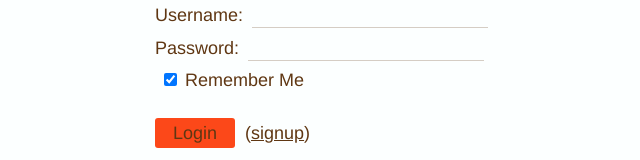
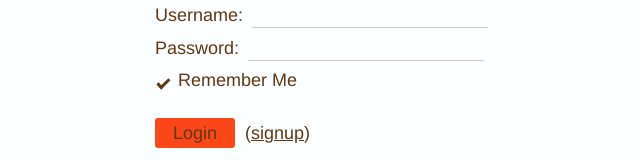
Before and after one commit to bmatcuk/climbing-wall, a Preact app: page / in a window 1280 px wide. Shown: the part 129-289 px from the top of the page, without its empty margins (0-640 px from the left). Built offline with nearby package versions, Linux system fonts and the light colour scheme; a web font is replaced by a local one.

Commit message:
better checkbox, some other improvements

```diff
--- /dev/null
+++ b/src/Checkbox.tsx
@@ -0,0 +1,30 @@
+import type { FunctionComponent } from "preact"
+
+import styles from "./checkbox.module.css"
+
+type Props = {
+  checked: boolean
+  class?: string
+  disabled: boolean
+  onChange(evt: Event): void
+}
+
+const Checkbox: FunctionComponent<Props> = ({
+  checked,
+  class: className,
+  disabled,
+  onChange,
+}) => (
+  <>
+    <input
+      class={`${styles.checkbox} ${className ? className : ""}`}
+      type="checkbox"
+      checked={checked}
+      disabled={disabled}
+      onChange={onChange}
+    />
+    <span></span>
+  </>
+)
+
+export default Checkbox
--- a/src/Dashboard.tsx
+++ b/src/Dashboard.tsx
@@ -368,7 +368,7 @@ const Dashboard: FunctionComponent<Props> = ({ jwt, user }) => {
       </header>
       {(sections.get(selectedRoomId) || []).map((section) => (
         <section key={`section${section.id}`}>
-          <header>
+          <header class={styles.sticky}>
             <h2>{section.name}</h2>
           </header>
           {(subsections.get(section.id) || []).map((subsection) => (
--- a/src/EditRouteItem.tsx
+++ b/src/EditRouteItem.tsx
@@ -453,6 +453,7 @@ const EditRouteItem: FunctionComponent<Props> = ({
         </form>
       ) : (
         <label onClick={toggleEditing}>
+          <span class={styles.pencil}>&#9998;</span>
           <RouteItemDisplay route={route} setters={setters} toprope={toprope} />
         </label>
       )}
--- a/src/Login.tsx
+++ b/src/Login.tsx
@@ -1,6 +1,7 @@
 import type { FunctionComponent } from "preact"
 import { useCallback, useState } from "preact/hooks"
 
+import Checkbox from "./Checkbox"
 import { User, createUser, login as loginUser } from "./api/user"
 
 type Props = {
@@ -111,13 +112,12 @@ const Login: FunctionComponent<Props> = ({ setUser, setJwt }) => {
             </label>
           )}
           <label>
-            <input
-              type="checkbox"
+            <Checkbox
               onChange={updateRememberMe}
               checked={rememberMe}
               disabled={submitting}
-            />{" "}
-            Remember Me
+            />
+            &nbsp;Remember Me
           </label>
           <input
             type="submit"
--- a/src/RouteItem.tsx
+++ b/src/RouteItem.tsx
@@ -2,6 +2,7 @@ import type { FunctionComponent } from "preact"
 import { useCallback, useState } from "preact/hooks"
 
 import type { Route, Setter, CompletedRoute } from "./api/routes"
+import Checkbox from "./Checkbox"
 import RouteItemDisplay from "./RouteItemDisplay"
 
 import styles from "./routeitem.module.css"
@@ -38,8 +39,7 @@ const RouteItem: FunctionComponent<Props> = ({
   return (
     <li class={styles["route-item"]}>
       <label>
-        <input
-          type="checkbox"
+        <Checkbox
           checked={Boolean(completed)}
           onChange={toggle}
           disabled={toggling}
--- a/src/RouteItemDisplay.tsx
+++ b/src/RouteItemDisplay.tsx
@@ -2,6 +2,7 @@ import type { FunctionComponent } from "preact"
 
 import { Route, NewRoute, Setter, isRouteSaved } from "./api/routes"
 import RouteColors from "./RouteColors"
+import styles from "./routeitem.module.css"
 
 type Props = {
   route: NewRoute | Route
@@ -51,17 +52,19 @@ const RouteItemDisplay: FunctionComponent<Props> = ({
   toprope,
 }) => (
   <>
-    <strong>
+    <span>
       <RouteColors
         color1={route.color1}
         color2={route.color2}
         symbol={route.symbol}
       />
+    </span>
+    <strong>
       {difficultyToString(route.difficulty, route.difficulty_mod, toprope)}
     </strong>
-    &nbsp;
-    {isRouteSaved(route) ? route.description : <em>Add New Route</em>}
-    &nbsp;
+    <span class={styles.description}>
+      {isRouteSaved(route) ? route.description : <em>Add New Route</em>}
+    </span>
     {route.setter2_id ? (
       <small>
         <SetterAbbr setter={setters.get(route.setter1_id)} />
@@ -75,7 +78,6 @@ const RouteItemDisplay: FunctionComponent<Props> = ({
     )}
     {route.set_on && (
       <small>
-        &nbsp;
         {Number(route.set_on.substr(5, 2))}/{Number(route.set_on.substr(8, 2))}
       </small>
     )}
--- /dev/null
+++ b/src/checkbox.module.css
@@ -0,0 +1,47 @@
+.checkbox {
+  display: none;
+}
+
+.checkbox + span {
+  display: inline-block;
+  position: relative;
+  width: 1em;
+}
+
+.checkbox + span::before {
+  display: inline-block;
+  border-radius: 3px;
+  border: 2px solid var(--neutral-color);
+  box-sizing: border-box;
+  transition: opacity 0.5s;
+  opacity: 0.5;
+  content: " ";
+  height: 1em;
+  width: 1em;
+  vertical-align: middle;
+}
+
+.checkbox + span::after {
+  display: block;
+  content: " ";
+  box-sizing: border-box;
+  border-color: var(--neutral-color);
+  border-style: solid;
+  border-width: 0 3px 3px 0;
+  transform: rotate(45deg);
+  transition: opacity 0.5s;
+  opacity: 0;
+  position: absolute;
+  top: 0.3em;
+  left: 0.3em;
+  height: 0.7em;
+  width: 0.4em;
+}
+
+.checkbox:checked + span::before {
+  opacity: 0;
+}
+
+.checkbox:checked + span::after {
+  opacity: 1;
+}
--- a/src/dashboard.module.css
+++ b/src/dashboard.module.css
@@ -30,6 +30,13 @@
   text-align: center;
 }
 
+.sticky {
+  background-color: var(--bgcolor);
+  position: sticky;
+  z-index: 1;
+  top: 0;
+}
+
 a.edit:link,
 a.edit:visited,
 a.edit:hover,
--- a/src/routeitem.module.css
+++ b/src/routeitem.module.css
@@ -1,53 +1,34 @@
 .route-item {
   margin-bottom: 0.2em;
+}
+
+.route-item label {
+  display: flex;
+  align-items: baseline;
+}
+
+.route-item label > * {
+  margin-left: 0.5em;
 }
 
 .route-item svg {
   background: transparent;
   width: 1em;
   height: 1em;
+  margin-left: 0.5em;
   vertical-align: middle;
-  margin-right: 0.5em;
 }
 
-.route-item strong {
-  display: inline-block;
-  min-width: calc(3.5ch + 2em);
-  margin: 0 0.5em;
+.route-item .description {
+  text-overflow: ellipsis;
+  overflow: hidden;
+  white-space: nowrap;
 }
 
-.route-item small {
-  margin-left: 0.5em;
-}
-
-.route-item input[type="checkbox"] {
-  display: none;
-}
-
-.route-item input[type="checkbox"] + strong::before {
+.route-item .pencil {
   display: inline-block;
-  background-color: var(--checkbox-background);
-  border-radius: 3px;
-  border: 2px solid var(--checkbox-background);
-  box-shadow: 0px 0px 0px 2px var(--checkbox-border);
-  box-sizing: border-box;
-  content: " ";
-  margin-right: 1em;
-  height: 1em;
   width: 1em;
-  vertical-align: middle;
-  transition: background-color 1s;
-}
-
-.route-item input[type="checkbox"]:checked + strong::before {
-  background-color: var(--checkbox-checked);
-}
-
-.route-item.edit strong::before {
-  display: inline-block;
-  content: "\270E";
-  margin-right: 1em;
-  width: 1em;
+  text-align: center;
 }
 
 .route-item.edit form {
--- a/src/styles.css
+++ b/src/styles.css
@@ -5,10 +5,6 @@
   --neutral-50: #5f37137f;
   --neutral-25: #5f37133f;
   --accent-color: #fc4819;
-
-  --checkbox-border: var(--neutral-color);
-  --checkbox-background: var(--bgcolor);
-  --checkbox-checked: var(--neutral-color);
 
   --pink: #bd269f;
   --red: #bd2626;
@@ -27,10 +23,6 @@
     --neutral-50: #f9fbfc7f;
     --neutral-25: #f9fbfc3f;
     --accent-color: #fc4819;
-
-    --checkbox-border: var(--bgcolor);
-    --checkbox-background: var(--neutral-color);
-    --checkbox-checked: var(--bgcolor);
 
     --pink: #b513a5;
     --red: #b51313;
```
Also changed, not shown: db/setters.csv.
